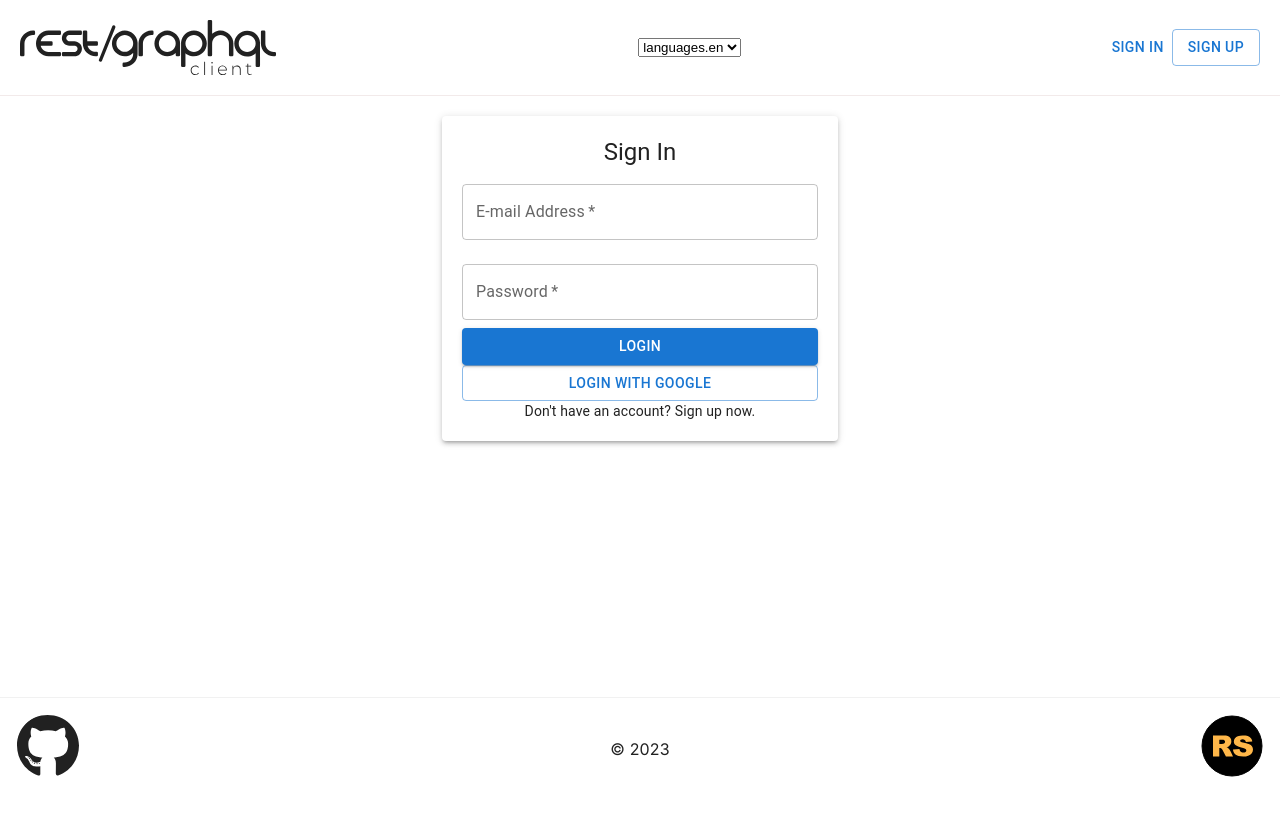
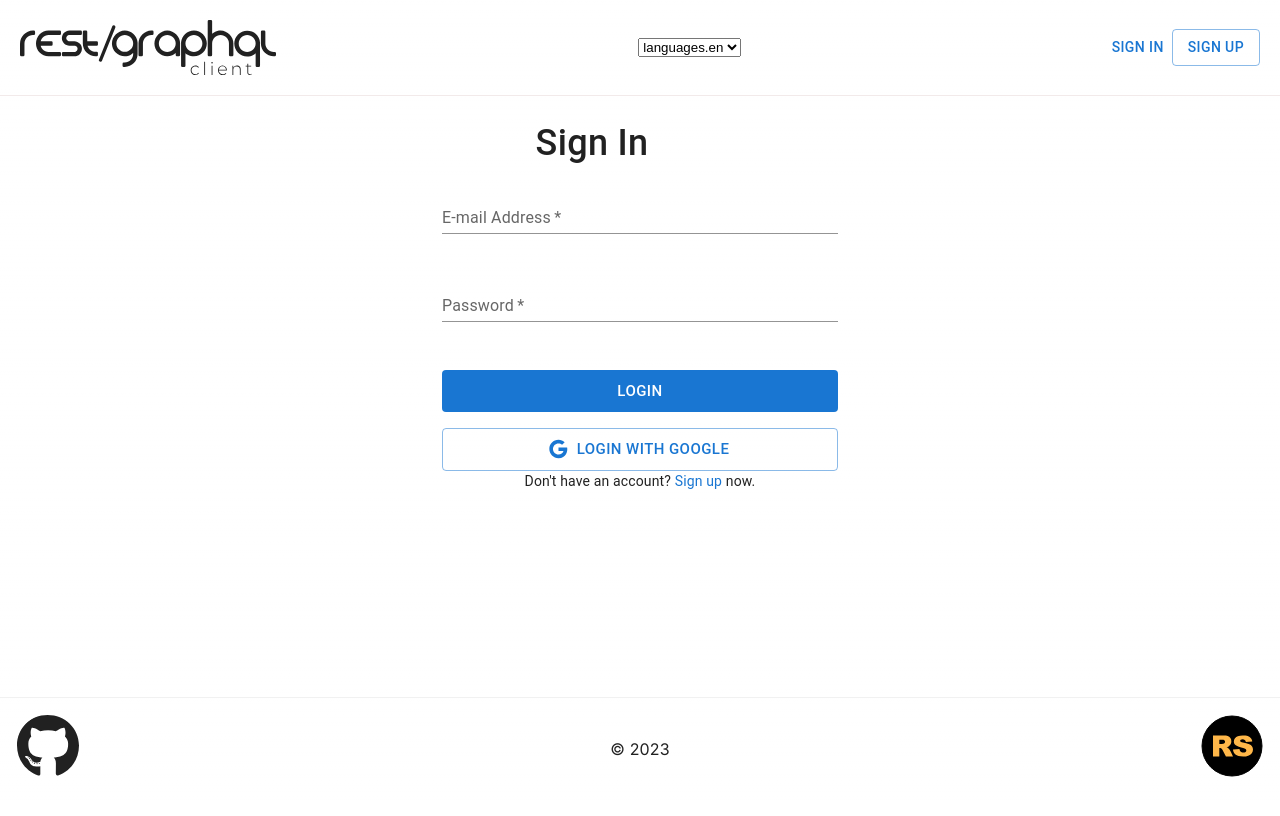
Before and after one commit to PopovaOlha/graphiql-app, a Next.js app: page /en/signin in a window 1280 px wide. Shown: the top 816 px of the page. Built offline with nearby package versions, Linux system fonts and the light colour scheme; no server answers.

Commit message:
refactor: sign-in form

```diff
--- a/src/app/[locale]/signin/page.tsx
+++ b/src/app/[locale]/signin/page.tsx
@@ -1,13 +1,9 @@
 'use client';
 import SignIn from '@/components/SignIn/SignIn';
-import styles from '@/styles/signin.module.scss';
+// import styles from '@/styles/signin.module.scss';
 
 const SignInPage: React.FC = () => {
-    return (
-        <div className={styles.container}>
-            <SignIn />
-        </div>
-    );
+    return <SignIn />;
 };
 
 export default SignInPage;
--- a/src/components/SignIn/SignIn.module.scss
+++ b/src/components/SignIn/SignIn.module.scss
@@ -1,9 +1,11 @@
 .loginContainer {
     padding: 20px;
     display: flex;
+    flex-direction: column;
     justify-content: center;
     align-items: center;
-    height: 100vh;
+    gap: 32px;
+    height: calc(100vh - 197px);
 }
 
 .loginPaper {
@@ -15,15 +17,28 @@
 }
 
 .loginTitle {
+    font-size: 36px;
+    font-weight: 500;
     text-align: center;
     margin-bottom: 20px;
 }
 
+.loginForm {
+    display: flex;
+    flex-direction: column;
+    gap: 16px;
+    width: 100%;
+}
+
 .loginButton {
-    margin: 10px 0;
+    // margin: 10px 0;
 }
 
 .loginText {
-    margin-top: 10px;
+    // margin-top: 10px;
     text-align: center;
 }
+
+.backlink {
+    color: #1976d2;
+}
--- a/src/components/SignIn/SignIn.tsx
+++ b/src/components/SignIn/SignIn.tsx
@@ -13,12 +13,13 @@ import {
     Button,
     Typography,
     Box,
-    CssBaseline,
-    Paper,
     Snackbar,
     Alert,
+    CssBaseline,
 } from '@mui/material';
 import styles from './SignIn.module.scss';
+import Link from 'next/link';
+import { Google } from '@mui/icons-material';
 
 const SignIn: React.FC = () => {
     const [email, setEmail] = useState<string>('');
@@ -68,18 +69,21 @@ const SignIn: React.FC = () => {
     return (
         <Container component="main" maxWidth="xs" className={styles.loginContainer}>
             <CssBaseline />
-            <Paper elevation={3} className={styles.loginPaper}>
             <Typography
-                    variant="h5"
                 component="h1"
-                    className={styles.loginTitle}
+                sx={{
+                    width: 300,
+                    color: 'inherit',
+                    fontSize: '36px',
+                    fontWeight: 500,
+                    textAlign: 'center',
+                }}
             >
                 Sign In
             </Typography>
-                <form onSubmit={handleLogin}>
-                    <Box display="flex" flexDirection="column" alignItems="center">
+            <form onSubmit={handleLogin} className={styles.loginForm}>
                 <TextField
-                            variant="outlined"
+                    variant="standard"
                     margin="normal"
                     fullWidth
                     label="E-mail Address"
@@ -88,7 +92,7 @@ const SignIn: React.FC = () => {
                     required
                 />
                 <TextField
-                            variant="outlined"
+                    variant="standard"
                     margin="normal"
                     fullWidth
                     type="password"
@@ -103,6 +107,12 @@ const SignIn: React.FC = () => {
                     color="primary"
                     fullWidth
                     className={styles.loginButton}
+                    size="large"
+                    disableElevation
+                    disableRipple
+                    sx={{
+                        marginTop: '24px',
+                    }}
                 >
                     Login
                 </Button>
@@ -113,15 +123,19 @@ const SignIn: React.FC = () => {
                     fullWidth
                     onClick={signInWithGoogle}
                     className={styles.loginButton}
+                    startIcon={<Google />}
+                    size="large"
                 >
                     Login with Google
                 </Button>
-                    </Box>
             </form>
             <Typography variant="body2" className={styles.loginText}>
-                    Don&apos;t have an account? <a href="/signup">Sign up</a> now.
+                Don&apos;t have an account?{' '}
+                <Link href="/signup" className={styles.backlink}>
+                    Sign up
+                </Link>{' '}
+                now.
             </Typography>
-            </Paper>
             <Snackbar
                 open={!!error}
                 autoHideDuration={6000}
```
Lines whose indentation alone changed are shown as unchanged.
